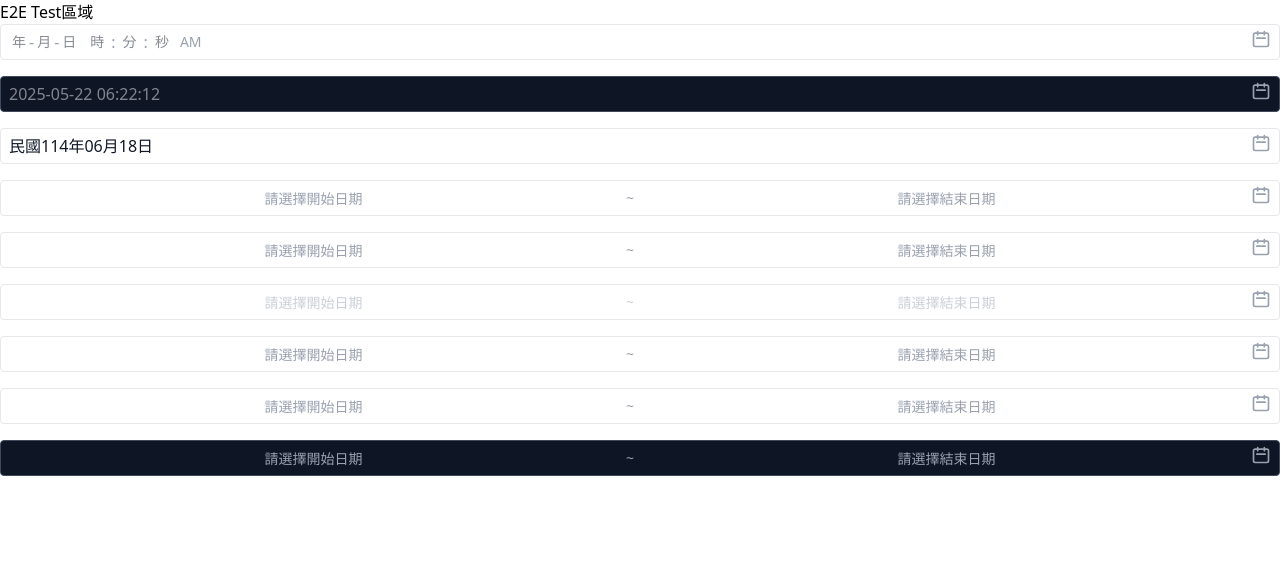
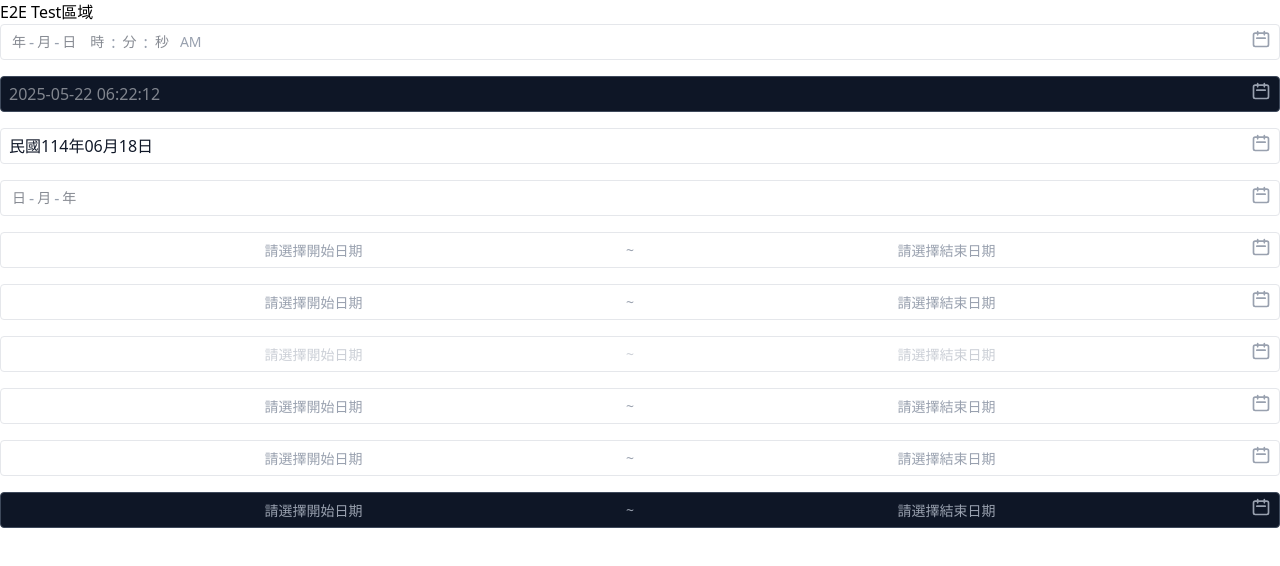
Before and after one commit to Tiaohsun31/vue-datepicker, a Vue app in the folder packages/vue-datepicker/: page / in a window 1280 px wide. Shown: the top 566 px of the page. Built offline with nearby package versions, Linux system fonts and the light colour scheme.

Commit message:
feat: - 新增使用VueDatepicker全域安裝 docs: - 安裝指南 - 基礎使用

```diff
--- a/packages/vue-datepicker/package.json
+++ b/packages/vue-datepicker/package.json
@@ -1,6 +1,6 @@
 {
   "name": "@tiaohsun/vue-datepicker",
-  "version": "0.1.0-beta.5",
+  "version": "0.1.0-beta.6",
   "description": "A Vue 3 datepicker with multi-calendar support, styled with Tailwind CSS",
   "license": "MIT",
   "author": {
--- a/packages/vue-datepicker/playground/App.vue
+++ b/packages/vue-datepicker/playground/App.vue
@@ -3,15 +3,19 @@
         <h3>E2E Test區域</h3>
         <div class="space-y-4">
             <!-- 基本日期選擇器 -->
-            <DatePicker v-model="dateTime" :required="true"></DatePicker>
+            <DatePicker v-model="dateTime" :required="true" :showTime="true"></DatePicker>
 
             <!-- 使用 disabled 來禁用日期選擇器 -->
             <DatePicker data-testid="disabled-date-picker" v-model="dateTime2" calendar="japanese" mode="dark"
-                :disabled="true"></DatePicker>
+                :disabled="true" :showTime="true"></DatePicker>
 
             <!-- 使用roc日期選擇器 -->
             <DatePicker data-testid="roc-date-picker" v-model="rocDate" calendar="roc" locale="zh-TW"
                 date-format="ROC-YYYY-MM-DD" time-format="A HH時mm分" />
+
+            <!-- 自定義格式 -->
+            {{ dateTime }}
+            <DatePicker v-model="dateTime" date-format="DD/MM/YYYY" output-type="custom"></DatePicker>
 
             <!-- 基本日期範圍選擇器 -->
             <DateRange v-model="selectedDate" :showTime="true" />
--- a/packages/vue-datepicker/src/DatePicker.vue
+++ b/packages/vue-datepicker/src/DatePicker.vue
@@ -141,7 +141,7 @@ const props = withDefaults(defineProps<DatePickerProps>(), {
 
     // 時間相關屬性
     timeFormat: 'HH:mm:ss',
-    showTime: true,
+    showTime: false,
     enableSeconds: true,
     use24Hour: false,
     useLocalizedPeriod: false,
--- a/packages/vue-datepicker/src/DateRange.vue
+++ b/packages/vue-datepicker/src/DateRange.vue
@@ -209,7 +209,7 @@ const props = withDefaults(defineProps<DateRangeProps>(), {
 
     // 時間相關屬性
     timeFormat: 'HH:mm:ss',
-    showTime: true,
+    showTime: false,
     enableSeconds: true,
     use24Hour: true,
     useLocalizedPeriod: false,
--- a/packages/vue-datepicker/src/composables/useDateRange.ts
+++ b/packages/vue-datepicker/src/composables/useDateRange.ts
@@ -618,8 +618,8 @@ export function useDateRange(
     // 監聽外部值變化並驗證日期順序
     watch(() => modelValue, (newValue) => {
         if (newValue && (newValue.start || newValue.end)) {
-            const startDate = newValue.start ? parseInputToSimpleDate(newValue.start, locale) : null;
-            const endDate = newValue.end ? parseInputToSimpleDate(newValue.end, locale) : null;
+            const startDate = newValue.start ? parseInputToSimpleDate(newValue.start, locale, calendar) : null;
+            const endDate = newValue.end ? parseInputToSimpleDate(newValue.end, locale, calendar) : null;
 
             // 檢查無效輸入
             if (newValue.start && !startDate) {
@@ -647,6 +647,7 @@ export function useDateRange(
             }
 
             // 設置有效的值，無效的值會被忽略或設為 null
+
             startDateTime.setExternalValue(startDate ? newValue.start : null);
             endDateTime.setExternalValue(endDate ? newValue.end : null);
         } else {
--- a/packages/vue-datepicker/src/index.ts
+++ b/packages/vue-datepicker/src/index.ts
@@ -12,12 +12,13 @@ export type { DatePickerProps, DateRangeProps } from './types/datePickerProps';
 export type { TailwindColor, OutputType } from './types/main';
 
 // 插件安裝函數
-export const VueDatePicker = {
+export const VueDatepicker = {
     install(app: App) {
+        app.component('VueDatepicker', DatePicker);
         app.component('DatePicker', DatePicker);
         app.component('DateRange', DateRange);
     }
 };
 
 // 默認導出插件
-export default VueDatePicker;
+export default VueDatepicker;
```
Also changed, not shown: 17 other files (tests, documents, lock files or other folders).
